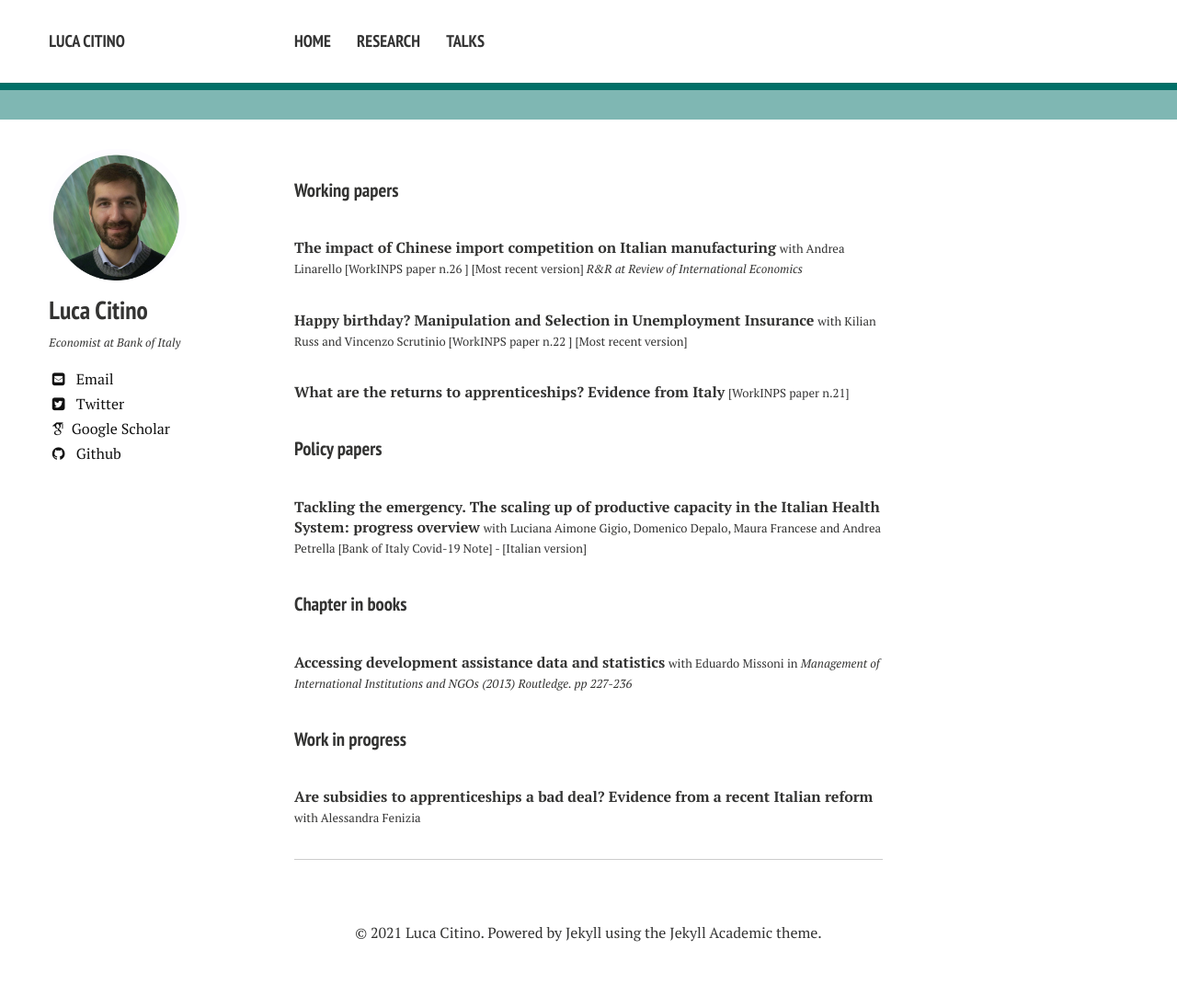
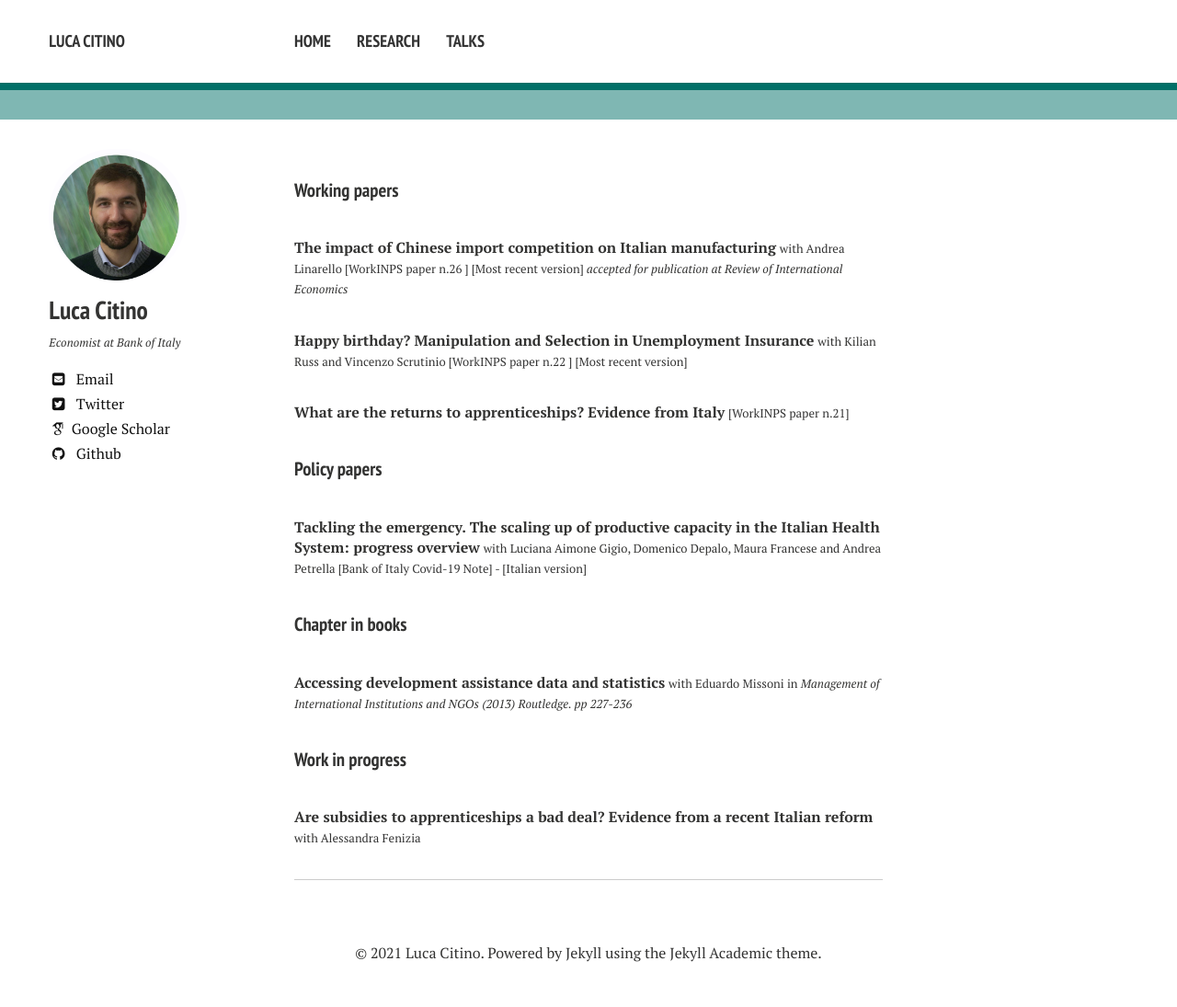
Before and after one commit to luca-citino/luca-citino.github.io, a Jekyll site: the page built from research.md, in a window 1280 px wide. Shown: the whole page at 92% size. Built offline with Jekyll 4.4.1, drawn with Linux system fonts in a browser that asks for light colours; nearby versions of some CDN libraries; some web fonts are replaced; before the commit the page ends 1073 px from its top, so only the background shows below that.

Commit message:
Update research.md

```diff
--- a/research.md
+++ b/research.md
@@ -5,7 +5,7 @@ title: Research
 
 #### Working papers
 
-**The impact of Chinese import competition on Italian manufacturing** <font size="-1">with <a href="https://sites.google.com/site/andrealinarello/home">Andrea Linarello </a>[<a href="https://www.inps.it/docallegatiNP/Mig/InpsComunica/WorkInps_Papers/26_WorkINPS_Linarello_Citino_dicembre_2019.pdf">WorkINPS paper n.26</a> ]  [<a href="https://luca-citino.github.io/docs/CL_chinaPaper.pdf">Most recent version</a>] <i>R&R at Review of International Economics </i> </font>
+**The impact of Chinese import competition on Italian manufacturing** <font size="-1">with <a href="https://sites.google.com/site/andrealinarello/home">Andrea Linarello </a>[<a href="https://www.inps.it/docallegatiNP/Mig/InpsComunica/WorkInps_Papers/26_WorkINPS_Linarello_Citino_dicembre_2019.pdf">WorkINPS paper n.26</a> ]  [<a href="https://luca-citino.github.io/docs/CL_chinaPaper.pdf">Most recent version</a>] <i>accepted for publication at Review of International Economics </i> </font>
 
 **Happy birthday? Manipulation and Selection in Unemployment Insurance**  <font size="-1">with Kilian Russ and <a href="https://sites.google.com/view/vincenzoscrutinio/home">Vincenzo Scrutinio</a> [<a href="https://www.inps.it/docallegatiNP/Mig/InpsComunica/WorkInps_Papers/22_gennaio_2019_Happy%20Birthday_citino_russ_scrutinio.pdf">WorkINPS paper n.22</a> ]  [<a href="https://luca-citino.github.io/docs/draft_UI_mani.pdf">Most recent version</a>]</font>
 
```
